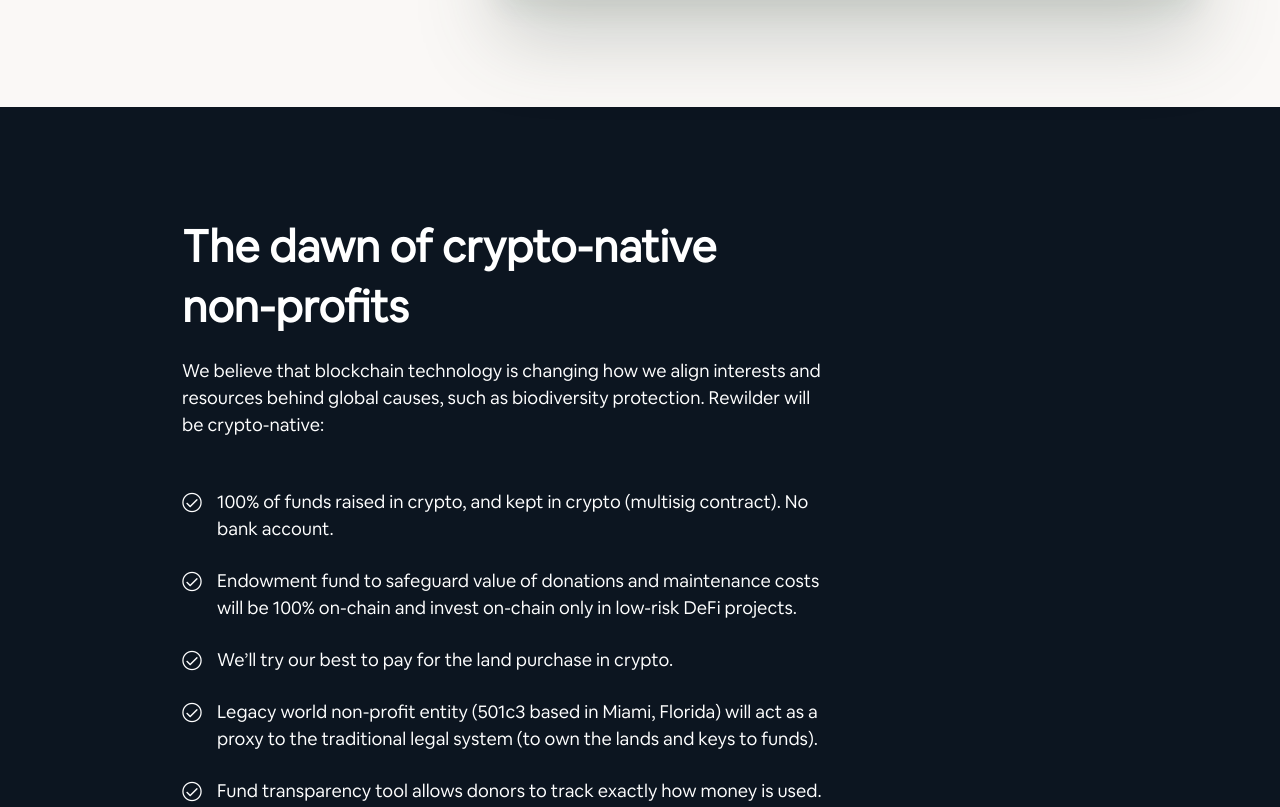
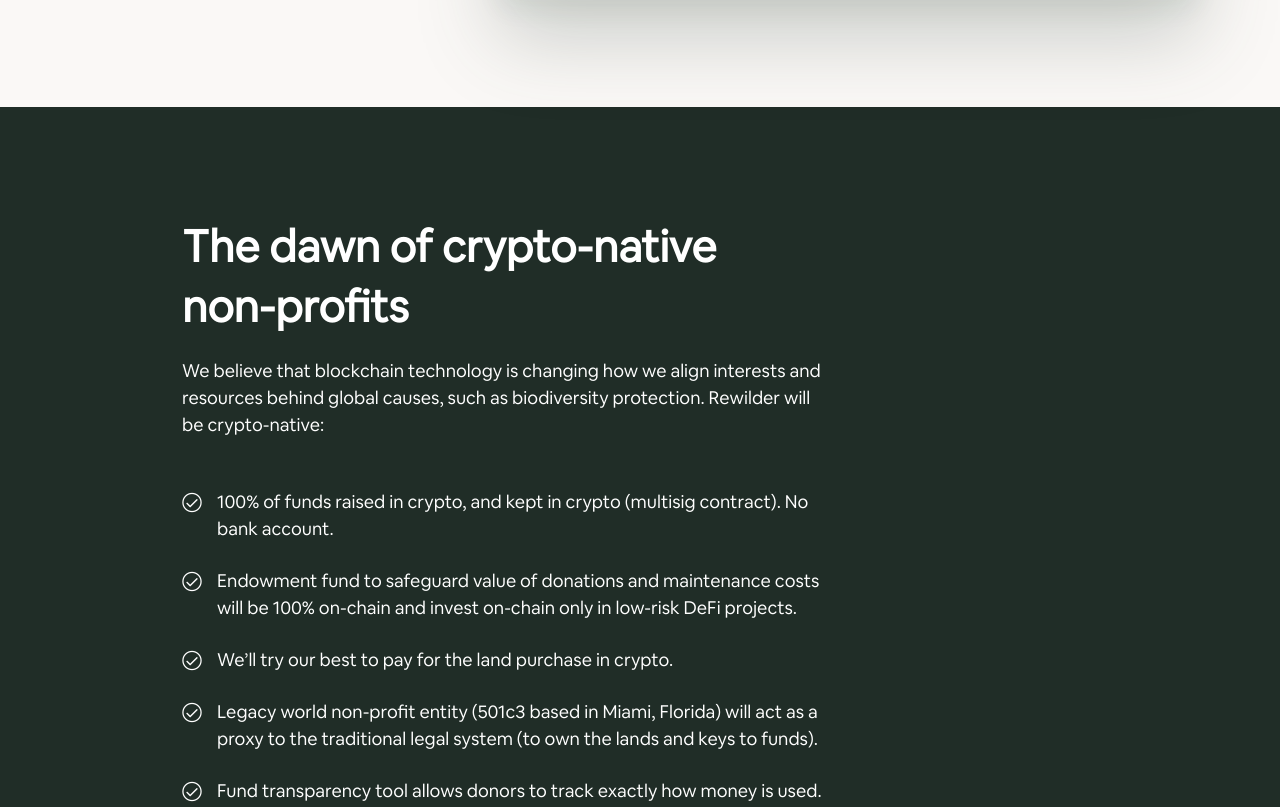
Before and after one commit to prantho-dey/Rewilder, a plain HTML site: page index.html in a window 1280 px wide. Shown: the part 2208-3015 px from the top of the page. Drawn offline with Linux system fonts and the light colour scheme.

Commit message:
third commit

```diff
--- a/assets/scss/_cripto-native.scss
+++ b/assets/scss/_cripto-native.scss
@@ -1,6 +1,6 @@
 
 .cripto-native-area {
-    background-color: #0C1520;
+    background-color: #202D27;
 }
 
 .cripto-native-content {
```
Also changed, not shown: assets/css/main.css, assets/img/hiro-bg.png.
